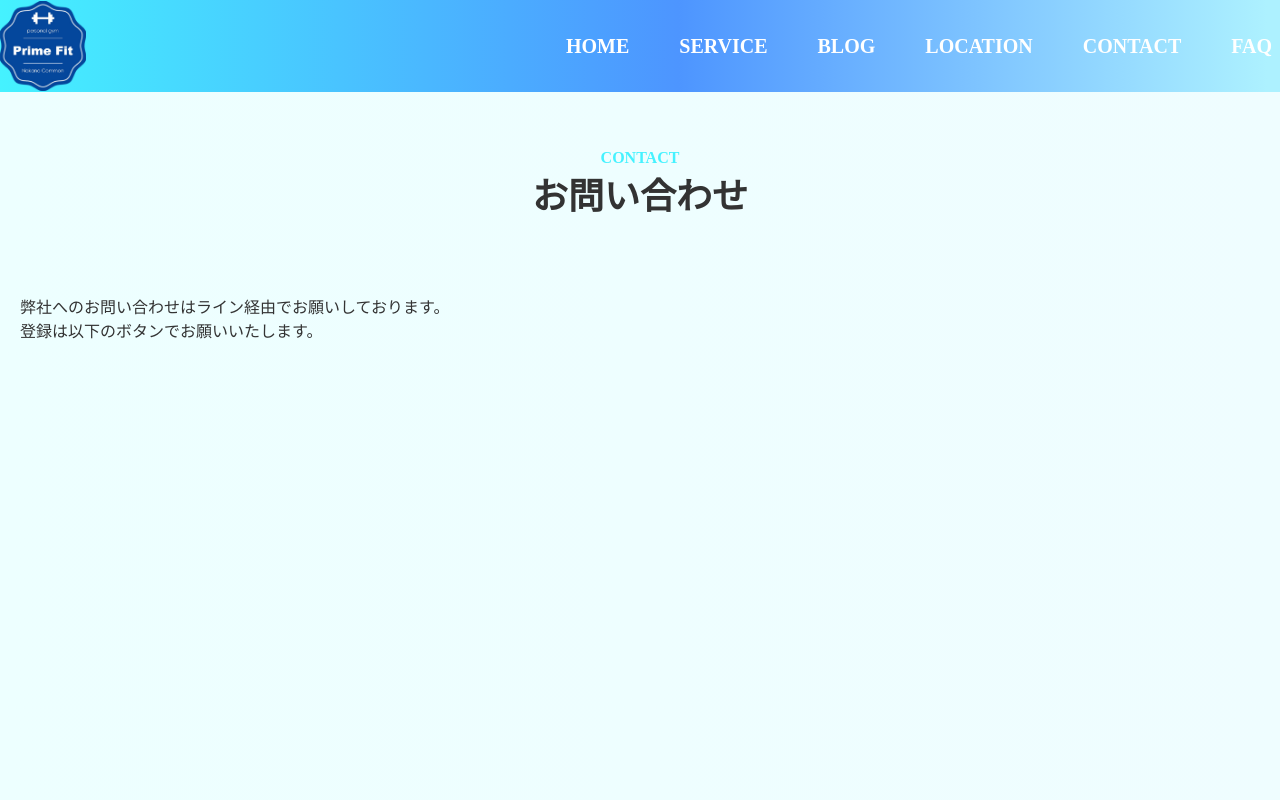
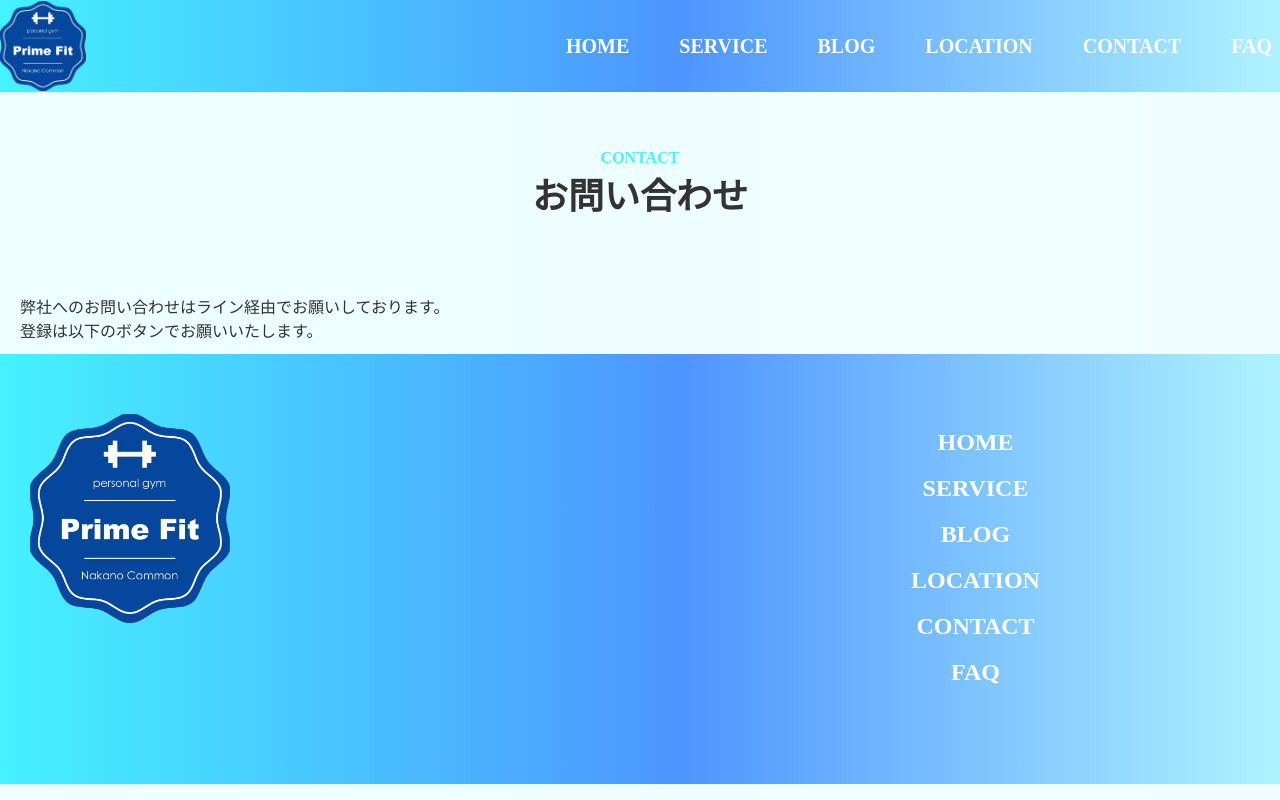
Before and after one commit to saitoshi/nakanoPrimeFit2, a Next.js app in the folder src/: page /contact in a window 1280 px wide. Built offline with nearby package versions, Linux system fonts and the light colour scheme.

Commit message:
issue-12: modified the footer

```diff
--- /dev/null
+++ b/src/app/components/Footer/Footer.tsx
@@ -0,0 +1,41 @@
+import Link from 'next/link';
+import './style.css';
+export const Footer = () => {
+  return (
+    <div id='footer'>
+      <div className='footerContainer'>
+        <div className='rowSplit'>
+          <div className='bigLeftCol'>
+            <Link href='/'>
+              <img
+                className='footerLogo'
+                src='/image/mainLogo.png'
+                alt='primeFitLogo'
+              />
+            </Link>
+          </div>
+          <div className='smlRightCol'>
+            <li className='footerNavLinks'>
+              <Link href='/'>HOME</Link>
+            </li>
+            <li className='footerNavLinks'>
+              <Link href='/service'>SERVICE</Link>
+            </li>
+            <li className='footerNavLinks'>
+              <Link href='/blog'>BLOG</Link>
+            </li>
+            <li className='footerNavLinks'>
+              <Link href='/location'>LOCATION</Link>
+            </li>
+            <li className='footerNavLinks'>
+              <Link href='/contact'>CONTACT</Link>
+            </li>
+            <li className='footerNavLinks'>
+              <Link href='/faq'>FAQ</Link>
+            </li>
+          </div>
+        </div>
+      </div>
+    </div>
+  );
+};
--- /dev/null
+++ b/src/app/components/Footer/style.css
@@ -0,0 +1,41 @@
+.footerContainer {
+  padding: 60px 30px 84px;
+  color: white;
+  font-size: 24px;
+}
+
+.footerLogo {
+  max-width: 200px;
+  width: 50%;
+  margin-right: 60px;
+}
+
+#footer {
+  overflow: hidden;
+  background: linear-gradient(
+    90deg,
+    rgba(69, 242, 255, 1) 0%,
+    rgba(77, 149, 255, 1) 53%,
+    rgba(173, 241, 255, 1) 99%
+  );
+}
+
+.footerNavLinks {
+  text-decoration: none;
+  color: white;
+  list-style: none;
+  font-weight: 700;
+  text-align: center;
+  margin-top: 10px;
+}
+
+@media screen and (max-width: 700px) {
+  .footerLogo {
+    text-align: center;
+    margin: 0;
+  }
+  .footerContainer {
+    padding: 40px 30px 40px;
+    font-size: 18px;
+  }
+}
--- a/src/app/components/SideMenu/SideMenu.tsx
+++ b/src/app/components/SideMenu/SideMenu.tsx
@@ -1,11 +1,8 @@
 'use client';
 import Link from 'next/link';
-import './style.css';
-import { useMedia } from 'react-use';
-import React, { CSSProperties } from 'react';
+import React from 'react';
 
 const SideMenu = () => {
-  const isDesktop = useMedia('(min-width: 768px)', true);
   const dashboardItems = [
     {
       menu: 'TOP',
--- a/src/app/layout.tsx
+++ b/src/app/layout.tsx
@@ -2,6 +2,7 @@ import type { Metadata } from 'next';
 import localFont from 'next/font/local';
 import './globals.css';
 import NavBar from './components/NavBar';
+import { Footer } from './components/Footer/Footer';
 const geistSans = localFont({
   src: './fonts/GeistVF.woff',
   variable: '--font-geist-sans',
@@ -29,6 +30,7 @@ export default function RootLayout({
         className={`${geistSans.variable} ${geistMono.variable} antialiased`}>
         <NavBar />
         {children}
+        <Footer />
       </body>
     </html>
   );
```
